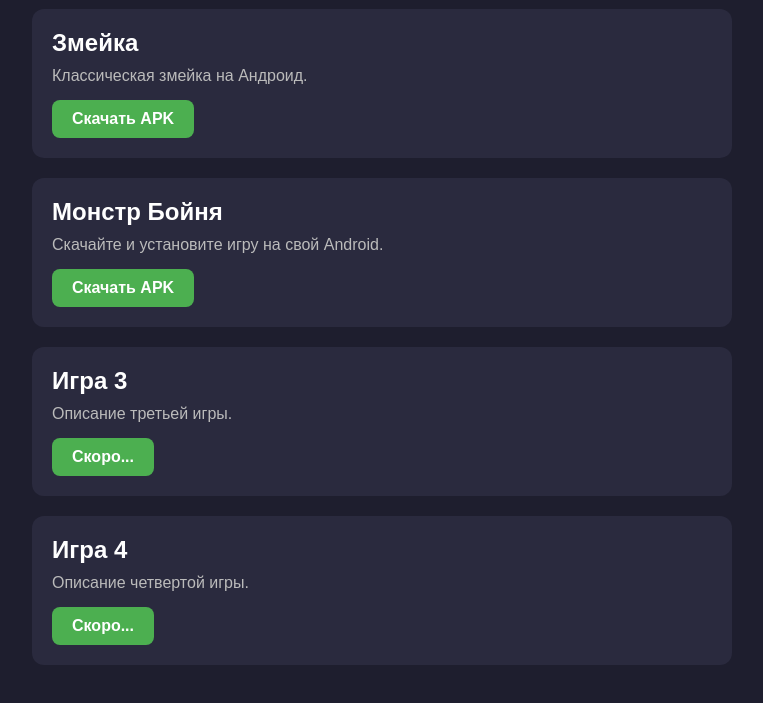
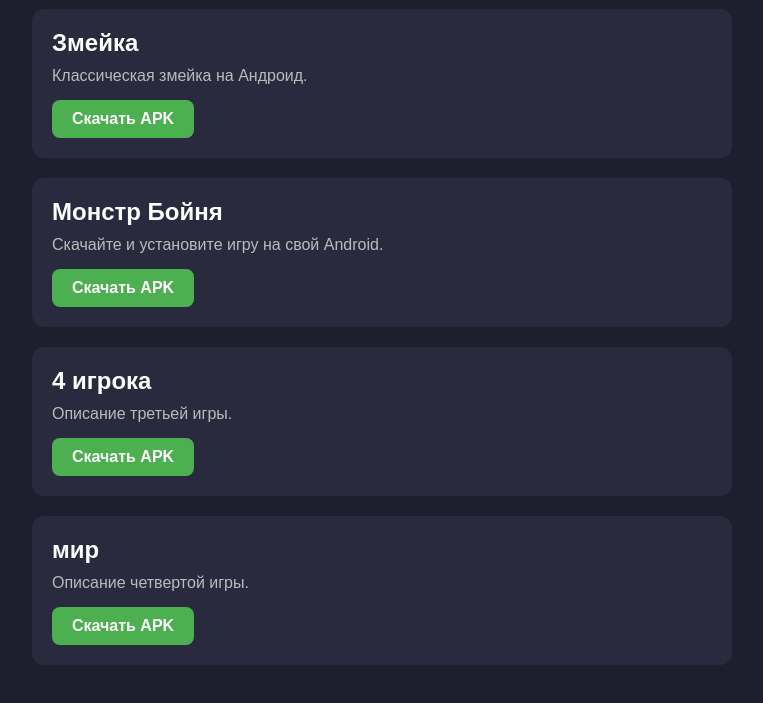
Before and after one commit to srdroma2010-glitch/my-games, a plain HTML site: page index.html in a window 1280 px wide. Shown: the part 99-802 px from the top of the page, without its empty margins (258-1021 px from the left). Drawn offline with Linux system fonts and the light colour scheme.

Commit message:
Update index.html

```diff
--- a/index.html
+++ b/index.html
@@ -33,16 +33,16 @@
 
   <!-- Игра 3 -->
   <div class="game">
-    <h2>Игра 3</h2>
+    <h2>4 игрока</h2>
     <p>Описание третьей игры.</p>
-    <a class="btn" href="#">Скоро...</a>
+    <a class="btn" href="https://github.com/srdroma2010-glitch/my-games/releases/download/%D0%B23/4.apk">Скачать APK</a>
   </div>
 
   <!-- Игра 4 -->
   <div class="game">
-    <h2>Игра 4</h2>
+    <h2>мир</h2>
     <p>Описание четвертой игры.</p>
-    <a class="btn" href="#">Скоро...</a>
+    <a class="btn" href="#">Скачать APK</a>
   </div>
 
 </body>
```
